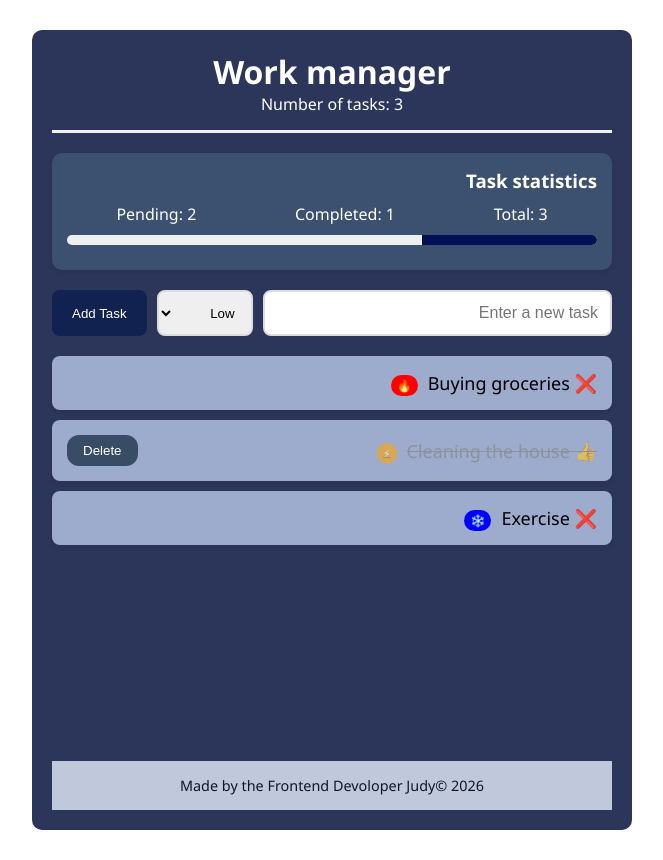
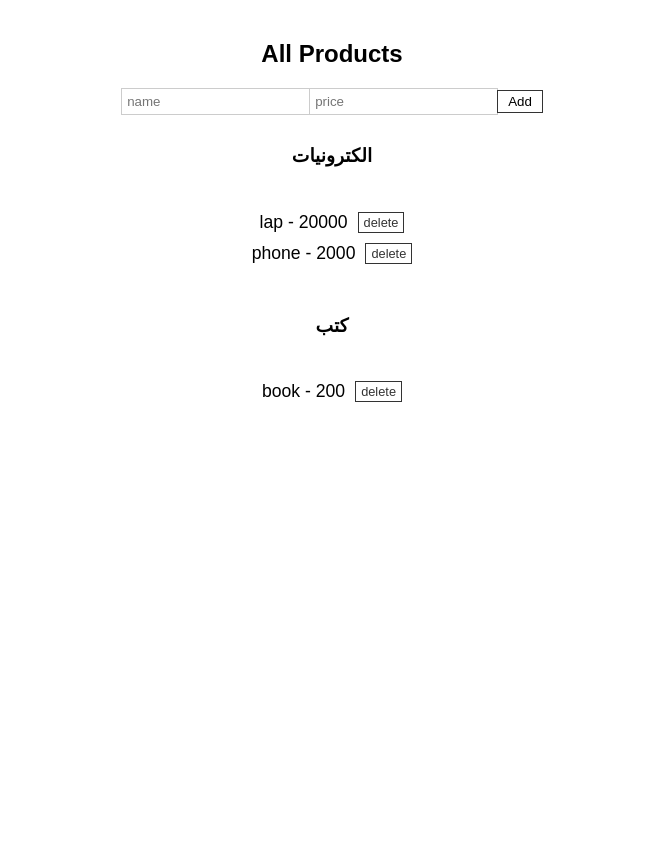
Before and after one commit to judyadel-15/my-store, a React (Vite) app: page / in a window 1280 px wide. Shown: the whole page, without its empty margins (308-971 px from the left). After the commit the page ends 800 px from the top, so only its background shows below. Built offline with nearby package versions, Linux system fonts and the light colour scheme.

Commit message:
Fixed product grouping

```diff
--- a/src/App.jsx
+++ b/src/App.jsx
@@ -1,42 +1,78 @@
 
 import { useState } from "react";
-import AddTaskForm from "./components/AddTaskForm";
-import Footer from "./components/Footer";
-import Header from "./components/Header";
-import Stats from "./components/Stats";
-import TaskList from "./components/TaskList";
+import "./index.css";
 
-function App() {
-  const [tasks, setTasks] = useState([
-    { id: 1, name: "Buying groceries", completed: false, priority: "high" },
-    { id: 2, name: "Cleaning the house", completed: true, priority: "medium" },
-    { id: 3, name: "Exercise", completed: false, priority: "low" },
+export default function App() {
+  const [products, setProducts] = useState([
+    { id: 1, name: "lap", price: 20000, category: "الكترونيات" },
+    { id: 2, name: "phone", price: 2000, category: "الكترونيات" },
+    { id: 3, name: "book", price: 200, category: "كتب" },
   ]);
 
-  const addTask = (newTask) => {
-    setTasks([...tasks, newTask]);
+  const [newProducts, setNewProducts] = useState({
+    name: "",
+    price: "",
+    category: "كتب", // Default category
+  });
+
+  // This creates the groups for your headings
+  const grouped = products.reduce((acc, product) => {
+    const cat = product.category;
+    if (!acc[cat]) acc[cat] = [];
+    acc[cat].push(product);
+    return acc;
+  }, {});
+
+  const addProduct = () => {
+    const product = {
+      id: Date.now(),
+      ...newProducts,
+      // Fixed: changed from setNewProducts.price to newProducts.price
+      price: Number(newProducts.price),
+    };
+
+    setProducts([...products, product]);
+    setNewProducts({ name: "", price: "", category: "كتب" });
   };
 
-  const toggleTask = (taskId) => {
-    setTasks(tasks.map(task =>
-      task.id === taskId ? { ...task, completed: !task.completed } : task
-    ));
-  };
-
-  const deleteTask = (taskId) => {
-    setTasks(tasks.filter(task => task.id !== taskId));
+  const deleteProduct = (id) => {
+    setProducts(products.filter((p) => p.id !== id));
   };
 
   return (
-    <div className="container">
-      <Header title="Work manager" count={tasks.length} />
-      <Stats tasks={tasks} />
-      <AddTaskForm onAdd={addTask} />
-      <TaskList tasks={tasks} onToggle={toggleTask} onDelete={deleteTask} />
+    <div className="App">
+      <h2>All Products</h2>
 
-      <Footer />
+      <div className="input-container">
+        <input
+          placeholder="name"
+          value={newProducts.name}
+          onChange={(e) => setNewProducts({ ...newProducts, name: e.target.value })}
+        />
+        <input
+          placeholder="price"
+          type="number"
+          value={newProducts.price}
+          onChange={(e) => setNewProducts({ ...newProducts, price: e.target.value })}
+        />
+        <button onClick={addProduct}>Add</button>
+      </div>
+
+      <div className="product-list">
+        {Object.entries(grouped).map(([category, items]) => (
+          <div key={category}>
+            <h3 className="category-title">{category}</h3>
+            <ul>
+              {items.map((p) => (
+                <li key={p.id}>
+                  <span>{p.name} - {p.price}</span>
+                  <button onClick={() => deleteProduct(p.id)}>delete</button>
+                </li>
+              ))}
+            </ul>
+          </div>
+        ))}
+      </div>
     </div>
   );
 }
-
-export default App;
--- a/src/components/AddTaskForm.jsx
+++ /dev/null
@@ -1,38 +0,0 @@
-import { useState } from "react";
-
-function AddTaskForm({onAdd}) {
-const [text, setText] = useState("");
-const [priority, setPriority] = useState("low");
-
-const handleSubmit = (e) => {
-    e.preventDefault();
-
-    if (text.trim() === ""){
-        alert("Please enter the task text");
-        return;
-    }
-    const newTask= {
-        id: Date.now(),
-        name: text,
-        completed: false,
-        priority: priority
-    }
-    onAdd(newTask);
-
-    setText("");
-    setPriority("low");
-}
-    return (
-        <form onSubmit={handleSubmit} className="task-form">
-            <input type="text" placeholder="Enter a new task" value={text} onChange={(e) => setText(e.target.value)} className="task-input"/>
-            <select value={priority} onChange={(e) => setPriority(e.target.value)} className="task-select">
-                <option value="low">Low</option>
-                <option value="medium">Medium</option>
-                <option value="high">High</option>
-            </select>
-            <button type="submit" className="add-btn">Add Task</button>
-        </form>
-    )
-}
-
-export default AddTaskForm
--- a/src/components/Footer.jsx
+++ /dev/null
@@ -1,12 +0,0 @@
-import React from 'react';
-import './Footer.jsx';
-
-const Footer = () => {
-  return (
-    <footer className="simple-footer">
-      <p>Made by the Frontend Devoloper Judy&copy; {new Date().getFullYear()}</p>
-    </footer>
-  );
-};
-
-export default Footer;
--- a/src/components/Header.jsx
+++ /dev/null
@@ -1,11 +0,0 @@
-function Header({title ,count}) {
-
-    return (
-        <header className="header" >
-            <h1>{title}</h1>
-            <p> Number of tasks: {count}</p>
-        </header>
-    )
-}
-
-export default Header;
--- a/src/components/Stats.jsx
+++ /dev/null
@@ -1,35 +0,0 @@
-function Stats({ tasks }) {
-const total = tasks.length;
-const completed = tasks.filter(t => t.completed).length;
-const pending = total - completed;
- const presentage = total === 0 ? 0 : Math.round((completed/total)*100)
-
-  return (
-    <div className="stats">
-      <h3>Task statistics</h3>
-      <div className="stats-grid">
-        <span> Total: {total}</span>
-        <span> Completed: {completed}</span>
-        <span> Pending: {pending}</span>
-      </div>
-
-      <div className="progress-bar">
-        <div
-          className="progress-fill"
-          style={{ width: `${presentage}%` }}
-        ></div>
-        <p>{presentage}% Completed</p>
-
-        {
-          presentage ===100 ? ( <p className="success">Congratulations, you have completed all the tasks.</p> )
-          :(<p className="keep-going"> Go on, you're doing great.  </p>)
-        }
-
-{pending >5 && ( <p className="warning">You have many pending tasks.</p>)}
-
-      </div>
-    </div>
-  );
-}
-
-export default Stats;
--- a/src/components/TaskItem.jsx
+++ /dev/null
@@ -1,39 +0,0 @@
-function TaskItem({ task, onToggle, onDelete }) {
-  const itemStyle = {
-    textDecoration: task.completed ? "line-through" : "none",
-    color: task.completed ? "gray" : "black",
-    opacity: task.completed ? 0.6 : 1,
-  };
-
-  const priorityColors = {
-    high: "red",
-    medium: "orange",
-    low: "blue",
-  };
-  console.log(task);
-  console.log(task.completed);
-
-  return (
-    <li className="task-item">
-      <span
-        className="task-text"
-        onClick={() => onToggle(task.id)}
-        style={itemStyle}
-      >
-        {task.completed ? "👍" : "❌"} {task.name}
-        <span className="priority-badge" style={{backgroundColor:priorityColors[task.priority]}}>
-          {task.priority === "high" && "🔥"}
-          {task.priority === "medium" && "⚡"}
-          {task.priority === "low" && "❄️"}
-        </span>
-      </span>
-      {task.completed && (
-        <button className="delete-btn" onClick={() => onDelete(task.id)}>
-         Delete
-        </button>
-      )}
-    </li>
-  );
-}
-
-export default TaskItem;
--- a/src/components/TaskList.jsx
+++ /dev/null
@@ -1,21 +0,0 @@
-import TaskItem from "./TaskItem";
-
-function TaskList({ tasks, onToggle, onDelete }) {
-
-  console.log("Current to-do list:", tasks);
-
-  return (
-    <ul className="task-list">
-      {tasks.map((task) => (
-        <TaskItem
-          key={task.id}
-          task={task}
-          onToggle={onToggle}
-          onDelete={onDelete}
-        />
-      ))}
-    </ul>
-  );
-}
-
-export default TaskList;
--- a/src/index.css
+++ b/src/index.css
@@ -1,145 +1,56 @@
-* {
-    margin: 0;
-    padding: 0;
-    box-sizing: border-box;
+.App {
+  font-family: sans-serif;
+  text-align: center;
+  margin-top: 40px;
 }
 
-body {
-    font-family: 'Segoe UI', Tahoma, sans-serif;
-    background-color: #ffffff;
-    direction: rtl;
+/* Horizontal inputs matching the image */
+.input-container {
+  margin-bottom: 30px;
 }
 
-.container {
-    background-color: #2C365A;
-    max-width: 600px;
-    margin: 30px auto;
-    padding: 20px;
-    border-radius:10px ;
+input {
+  padding: 5px;
+  border: 1px solid #ccc;
+  margin-right: -1px; /* Joins the inputs like in your image */
 }
 
-.header {
-    text-align: center;
-    color: white;
-    margin-bottom: 20px;
-    padding-bottom: 15px;
-    border-bottom: 3px solid #F5F0E9;
+button {
+  cursor: pointer;
+  background: white;
+  border: 1px solid #333;
+  padding: 3px 10px;
 }
 
-.stats {
-background-color: #3C5070;
-padding: 15px;
-color: white;
-border-radius: 10px;
-margin-bottom: 20px;
-box-shadow: 0 2px 5px rgba(0, 0, 0, 0.1);
+/* Category Headings */
+.category-title {
+  margin-top: 25px;
+  font-weight: bold;
 }
 
-.stats .stats-grid {
-    display: flex;
-justify-content: space-around;
-margin: 10px 0;
+/* The List Style */
+ul {
+  list-style-type: disc;
+  display: inline-block; /* Keeps the bullets centered with the text */
+  text-align: left;
+  padding: 0;
 }
 
-.stats .progress-bar {
-    height: 10px;
-    background-color: #ecf0f1;
-    border-radius: 5px;
-overflow: hidden;
-margin: 10px 0;
+li {
+  margin: 10px 0;
+  display: flex;
+  align-items: center;
+  justify-content: center;
+  gap: 10px;
 }
 
-.stats .progress-bar .progress-fill {
-    height: 100%;
-    background-color: #021054;
-    transition: width 0.3s ease;
+li span {
+  font-size: 1.1rem;
 }
 
-
-.task-form {
-    display: flex;
-    gap: 10px;
-    margin-bottom: 20px;
-    flex-wrap: wrap;
+/* Small delete button style */
+li button {
+  font-size: 0.8rem;
+  padding: 2px 5px;
+  color: #333;
 }
-
-.task-form .task-input{
-    flex: 1;
-    padding: 12px;
-    border: 2px solid #ddd;
-    font-size: 16px;
-    border-radius: 8px;
-}
-
-.task-form .task-select{
-    padding: 12px;
-    border: 2px solid #ddd;
-    border-radius: 8px;
-}
-
-.task-form .add-btn {
-    padding: 12px 20px;
-background-color: #112250;
-color: #fff;
-border: none;
-cursor: pointer;
-border-radius: 8px;
-}
-
-.task-item {
-    display: flex;
-    justify-content: space-between;
-    align-items: center;
-    background-color: #9DACCC;
-    padding: 15px;
-    margin-bottom: 10px;
-    border-radius: 8px;
-box-shadow: 0 2px 5px rgba(0, 0, 0, 0.1);
-}
-
-.task-item .task-text {
-cursor: pointer;
-flex: 1;
-font-size: 18px;
-
-}
-
-.task-item .task-text .priority-badge {
-    padding: 2px 6px;
-    margin-right: 10px;
-    border-radius: 12px;
-    font-size: 12px;
-    color: #fff;
-}
-
-.task-item .delete-btn {
-    padding: 8px 16px;
-    background-color: #384C65;
-    border-radius: 12px;
-    color: #fff;
-    border: none;
-    cursor: pointer;
-}
-
-.simple-footer {
-  background-color: #C0C9DB;
-  color: #121524;
-  text-align: center;
-  padding: 15px;
-  width: 100%;
-  margin-top: 30px;
-  font-size: 0.9rem;
-}
-
-.simple-footer p {
-  margin: 0;
-}
-.container {
-  min-height: 100vh;
-  display: flex;
-  flex-direction: column;
-}
-
-.simple-footer {
-  margin-top: auto;
-}
```
